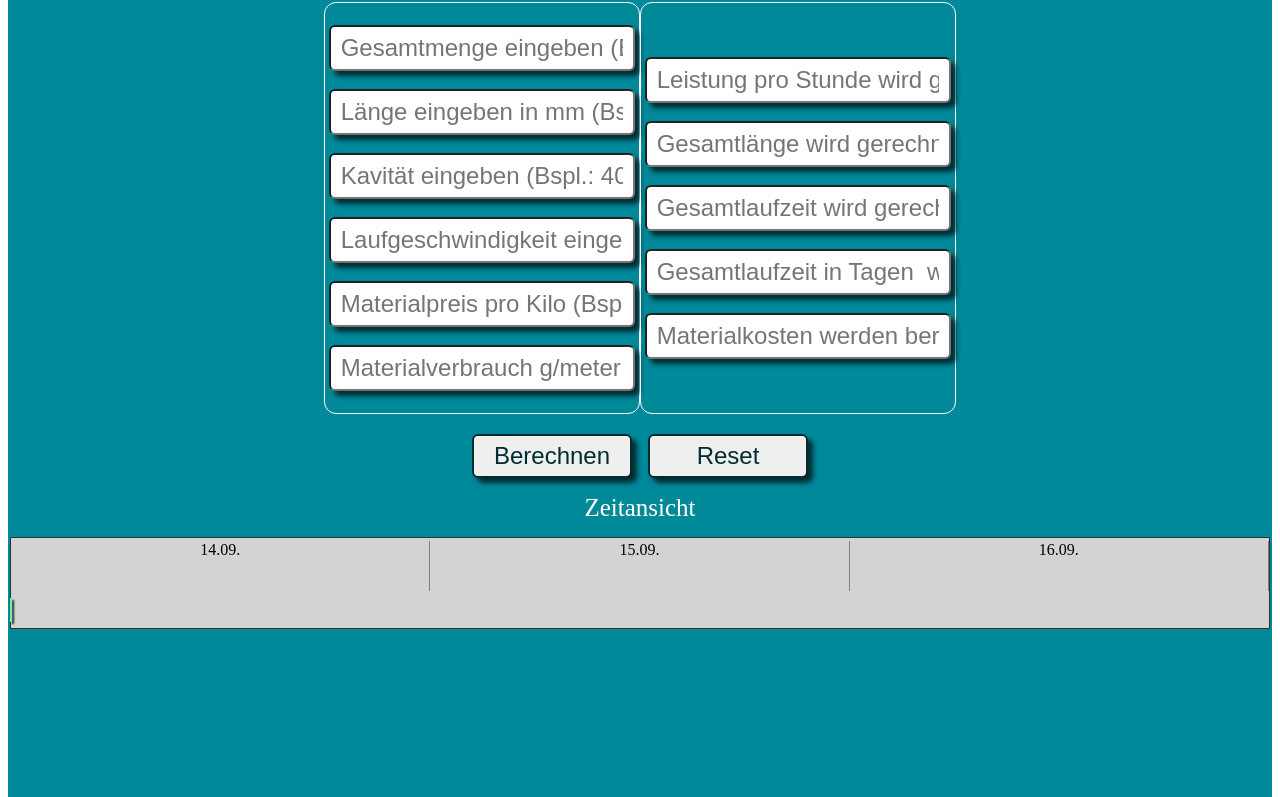
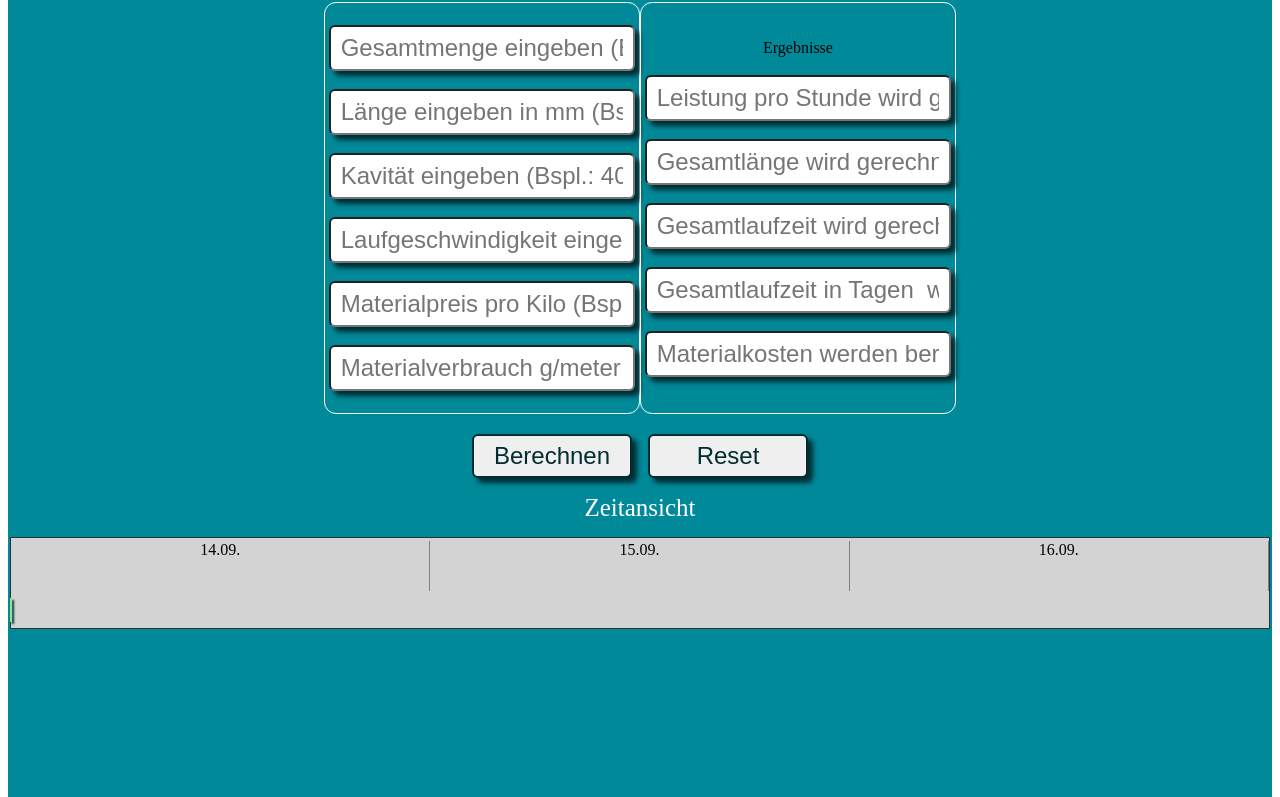
Before and after one commit to Agica1974/Laufzeitrechner, a plain HTML site: page index.html in a window 1280 px wide. Shown: the part 61-858 px from the top of the page. Drawn offline with Linux system fonts and the light colour scheme.

Commit message:
label für Ergebnisse eingefürt

```diff
--- a/index.html
+++ b/index.html
@@ -32,6 +32,7 @@
             </div>
 
             <div class = "inputContainer">
+              <label>Ergebnisse</label>
             <input id="leistungProStunde" typ="text" placeholder="Leistung pro Stunde wird gerechnet">
             <input id="gesamtlaenge" typ="text" placeholder="Gesamtlänge wird gerechnet">
             <input id="gesamtlafzeit" typ="text" placeholder="Gesamtlaufzeit wird gerechnet">
```
